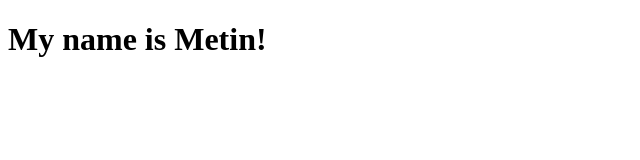
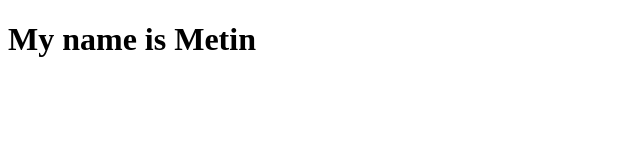
Before and after one commit to metinince/first-github-project, a plain HTML site: page index.html in a window 1280 px wide. Shown: the full height of the page, 0-640 px from the left. Drawn offline with Linux system fonts and the light colour scheme.

Commit message:
remove exclamation marks

```diff
--- a/index.html
+++ b/index.html
@@ -7,6 +7,6 @@
     <title>Document</title>
 </head>
 <body>
-    <h1>My name is Metin!</h1>
+    <h1>My name is Metin</h1>
 </body>
 </html>
```
